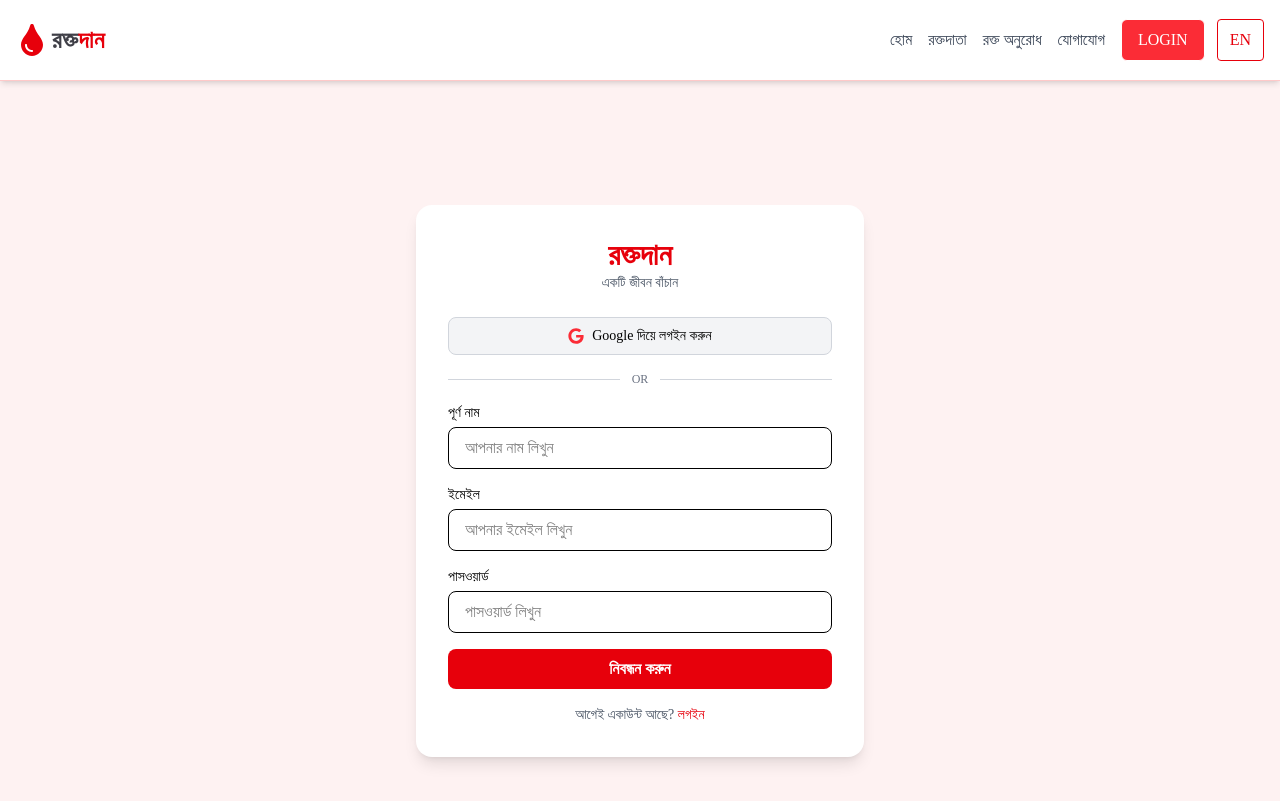
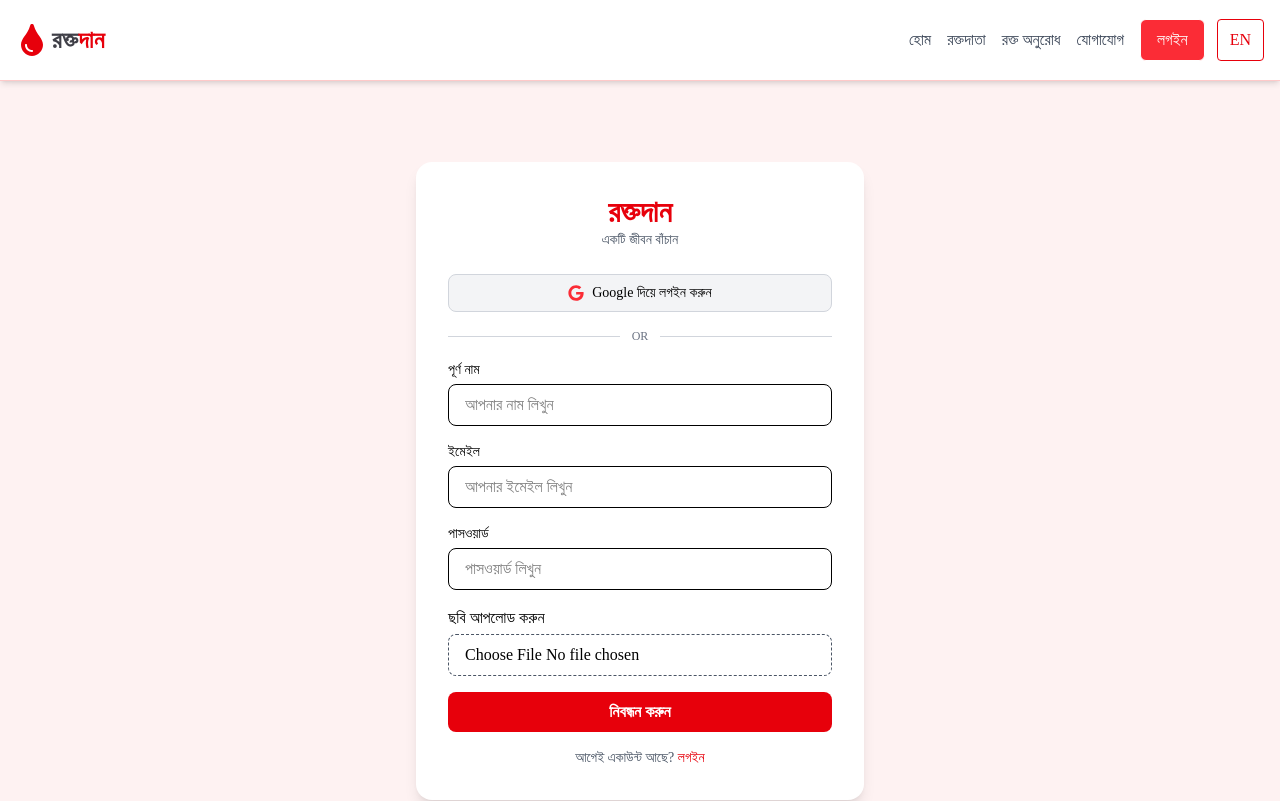
Before and after one commit to rehan606/RoktoDan-Blood-Donation-Website, a React (Vite) app in the folder Frontend/: page /register in a window 1280 px wide. Shown: the top 801 px of the page. Built offline with nearby package versions, Linux system fonts and the light colour scheme; no server answers; a web font is replaced by a local one.

Commit message:
setup upload user profile image in Imgbb

```diff
--- a/Frontend/package.json
+++ b/Frontend/package.json
@@ -11,6 +11,7 @@
   },
   "dependencies": {
     "@tailwindcss/vite": "^4.1.18",
+    "axios": "^1.13.4",
     "firebase": "^12.8.0",
     "react": "^19.2.0",
     "react-dom": "^19.2.0",
--- /dev/null
+++ b/Frontend/src/Hooks/useAxiosSecure.jsx
@@ -0,0 +1,12 @@
+import axios from 'axios';
+import React from 'react';
+
+const axiosSecure = axios.create({
+    baseURL: `http://localhost:5000`
+});
+
+const useAxiosSecure = () => {
+    return axiosSecure;
+};
+
+export default useAxiosSecure;
--- a/Frontend/src/Pages/Auth/Register/Register.jsx
+++ b/Frontend/src/Pages/Auth/Register/Register.jsx
@@ -1,7 +1,8 @@
 import { useForm } from "react-hook-form";
-import { Link, Navigate, useNavigate } from "react-router";
+import { Link, useNavigate } from "react-router";
 import { useLanguage } from "../../../context/LanguageContext";
 import useAuth from "../../../Hooks/useAuth";
+import axios from 'axios';
 
 
 import { registerText } from "../../../utils/registerText";
@@ -9,20 +10,38 @@ import { registerText } from "../../../utils/registerText";
 // import { auth } from "../../../firebase/firebase.init";
 import LoginWithGoogle from "../../../components/Buttons/LoginWithGoogle";
 import Swal from "sweetalert2";
+import { useState } from "react";
 
 const Register = () => {
     const {register, handleSubmit, formState: { errors }, } = useForm();
     const { language } = useLanguage();
     const t = registerText[language];
-    const {createUser } = useAuth();
+    const {createUser, updateUserProfile } = useAuth();
     const navigate = useNavigate();
+    const [profilePicture, setProfilePicture] = useState('');
 
 
-
+    // Submit FOrm
     const onSubmit = (data) => {
         console.log("Register Data:", data);
         createUser(data.email, data.password)
         .then(result => {
+
+            console.log(result.user)
+            // Update user info in Database
+            // upadate user profile in firebase
+            const userProfile = {
+                displayName : data.name,
+                photoURL : profilePicture,
+            }
+            updateUserProfile(userProfile)
+            .then(() => {
+                console.log('Profile name and Pic Updated')
+            })
+            .catch(error =>{
+                console.log(error)
+            })
+
             Swal.fire({
                 position: "center",
                 icon: "success",
@@ -33,7 +52,6 @@ const Register = () => {
                 showConfirmButton: false,
                 timer: 1500
             });
-            console.log(result.user)
             navigate("/");
         })
         .catch(error => {
@@ -41,8 +59,20 @@ const Register = () => {
         })
     };
 
+    // Upload Image
+    const handleImageUpload = async(e) =>{
+        const image = e.target.files[0];
+        console.log(image)
+        const formData = new FormData();
+        formData.append("image", image);
+        const imageUploadUrl = `https://api.imgbb.com/1/upload?key=${import.meta.env.VITE_image_upload_key}`
+        const res = await axios.post(imageUploadUrl, formData)
+
+        setProfilePicture(res.data.data.url);
+    }
+
     return (
-        <div className="min-h-screen flex items-center justify-center bg-red-50 px-4">
+        <div className="min-h-screen flex items-center justify-center bg-red-50 px-4 py-10">
             <div className="w-full max-w-md bg-white rounded-2xl shadow-lg p-8">
 
                 {/* Header */}
@@ -130,6 +160,12 @@ const Register = () => {
                         )}
                     </div>
 
+                    {/* Upload images  */}
+                    <div>
+                        <label className="label">{t.imageLabel}</label>
+                        <input type="file" onChange={handleImageUpload} className="mt-1 w-full px-4 py-2 border border-dashed border-gray-600 rounded-lg cursor-pointer" placeholder={t.imagePlaceholder} />
+                    </div>
+
                     {/* Submit */}
                     <button
                         type="submit"
--- a/Frontend/src/components/Navbar/Navbar.jsx
+++ b/Frontend/src/components/Navbar/Navbar.jsx
@@ -61,7 +61,7 @@ const Navbar = ({ language, setLanguage }) => {
                     <div className="flex items-center gap-3">
 
                         {/* Profile Button  */}
-                        { !user? ( <Link to={'/login'} className="bg-red-500 text-white py-2 px-4 rounded-md border hover:bg-white hover:text-red-500 hover:border-red-500 transition-all duration-300  ">Login</Link> ) : (<UserButton />) }
+                        { !user? ( <Link to={'/login'} className="bg-red-500 text-white py-2 px-4 rounded-md border hover:bg-white hover:text-red-500 hover:border-red-500 transition-all duration-300  "> {language === "bn" ? "লগইন" : "Login"}</Link> ) : (<UserButton />) }
 
                         {/* Language Toggle */}
                         <button
--- a/Frontend/src/context/AuthContext/AuthProvider.jsx
+++ b/Frontend/src/context/AuthContext/AuthProvider.jsx
@@ -1,6 +1,6 @@
 import React, { useEffect, useState } from 'react'
 import { AuthContext } from './AuthContext'
-import { createUserWithEmailAndPassword, GoogleAuthProvider, onAuthStateChanged, signInWithEmailAndPassword, signInWithPopup, signOut } from 'firebase/auth'
+import { createUserWithEmailAndPassword, GoogleAuthProvider, onAuthStateChanged, signInWithEmailAndPassword, signInWithPopup, signOut, updateProfile } from 'firebase/auth'
 import { auth } from '../../firebase/firebase.init'
 
 const AuthProvider = ({children}) => {
@@ -24,6 +24,11 @@ const AuthProvider = ({children}) => {
     const signInWithGoogle = () => {
         setLoading(true);
         return signInWithPopup(auth, GoogleAuthProvider);
+    }
+
+    // Update Profile
+    const updateUserProfile = profileInfo => {
+        return updateProfile(auth.currentUser, profileInfo);
     }
 
     // Logout User
@@ -51,6 +56,7 @@ const AuthProvider = ({children}) => {
         createUser,
         signIn,
         signInWithGoogle,
+        updateUserProfile,
         logOut,
     }
 
--- a/Frontend/src/utils/registerText.js
+++ b/Frontend/src/utils/registerText.js
@@ -8,6 +8,8 @@ export const registerText = {
     emailPlaceholder: "আপনার ইমেইল লিখুন ",
     passwordLabel: "পাসওয়ার্ড",
     passwordPlaceholder: "পাসওয়ার্ড লিখুন",
+    imageLabel: "ছবি আপলোড করুন ",
+    imagePlaceholder: "ছবি আপলোড করুন ",
     registerBtn: "নিবন্ধন করুন",
     loginText: "আগেই একাউন্ট আছে?",
     login: "লগইন",
@@ -30,6 +32,8 @@ export const registerText = {
     emailPlaceholder: "Enter Email Address",
     passwordLabel: "Password",
     passwordPlaceholder: "Enter password",
+    imageLabel: "Upload Image",
+    imagePlaceholder: "Upload Image",
     registerBtn: "Register",
     loginText: "Already have an account?",
     login: "Login",
```
Also changed, not shown: 1 other file (tests, documents, lock files or other folders).
